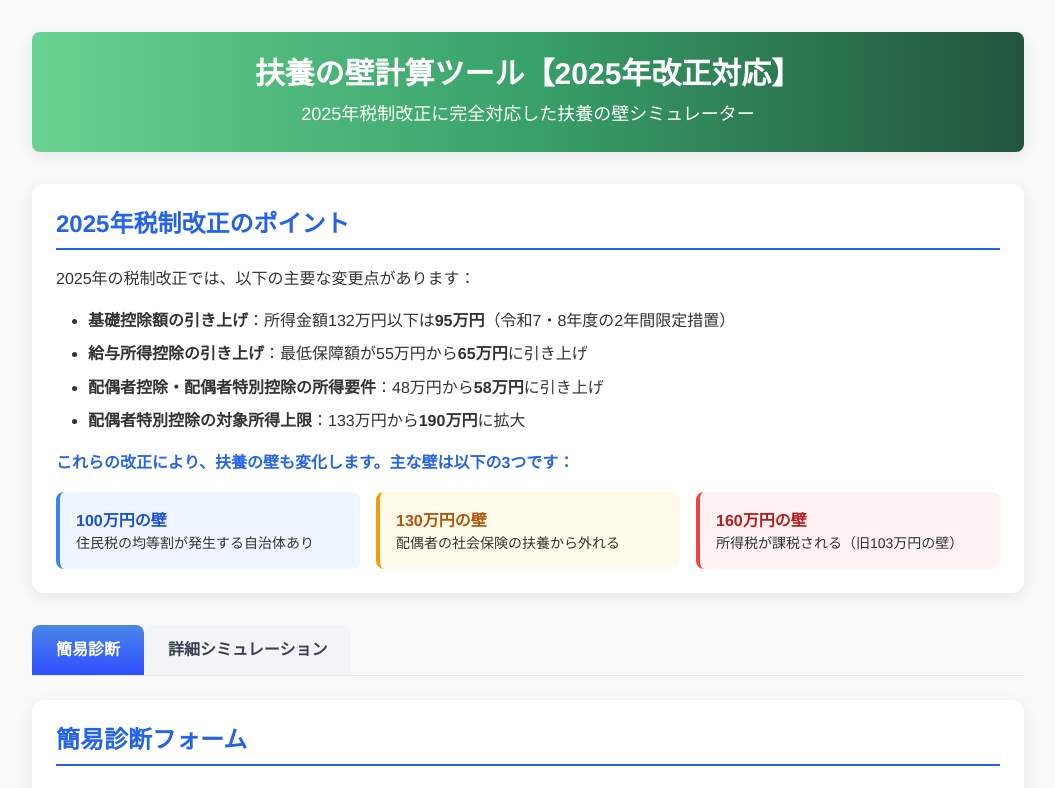
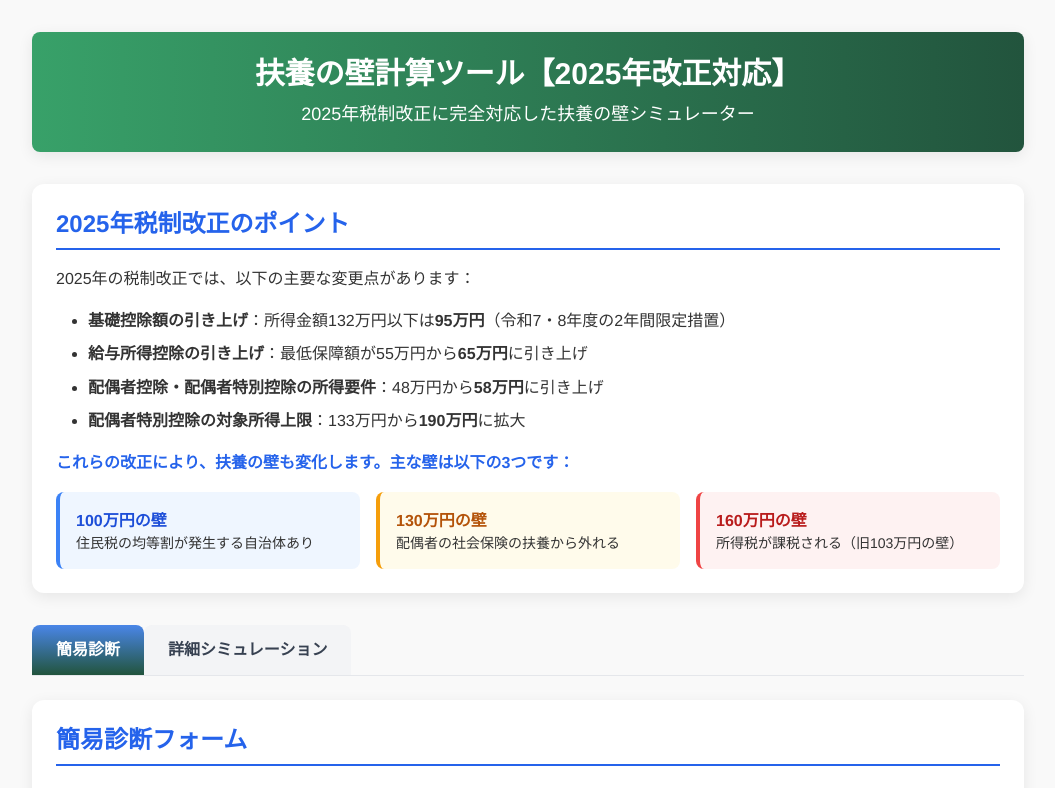
Before and after one commit to nakamura-0513/tax-wall-test, a plain HTML site: page index.html in a window 1280 px wide. Shown: the top 788 px of the page, without its empty margins (112-1167 px from the left). Drawn offline with nearby package versions, Linux system fonts and the light colour scheme.

Commit message:
Update index.html

```diff
--- a/index.html
+++ b/index.html
@@ -32,7 +32,7 @@
         }
 
         .tab-active {
-            background: linear-gradient(to bottom, var(--primary-color), #304ffe);
+            background: linear-gradient(to bottom, var(--primary-color), #22543d);
         }
 
         .custom-shadow {
@@ -106,7 +106,7 @@
         }
 
 table.comparison-table th {
-    background: linear-gradient(to right, #22543d, #38a169);
+    background: linear-gradient(to right, #38a169, #22543d);
     color: white;
 }
 
@@ -127,7 +127,7 @@ table.comparison-table th {
     <div class="container max-w-5xl mx-auto px-4 py-8">
         <!-- ヘッダー -->
 <header class="text-white text-center p-6 rounded-lg custom-shadow mb-8"
-        style="background: linear-gradient(to right, #68d391, #38a169, #22543d);">
+        style="background: linear-gradient(to right, #38a169, #22543d);">
     <h1 class="text-3xl font-bold mb-2">扶養の壁計算ツール【2025年改正対応】</h1>
     <p class="text-lg">2025年税制改正に完全対応した扶養の壁シミュレーター</p>
 </header>
```
